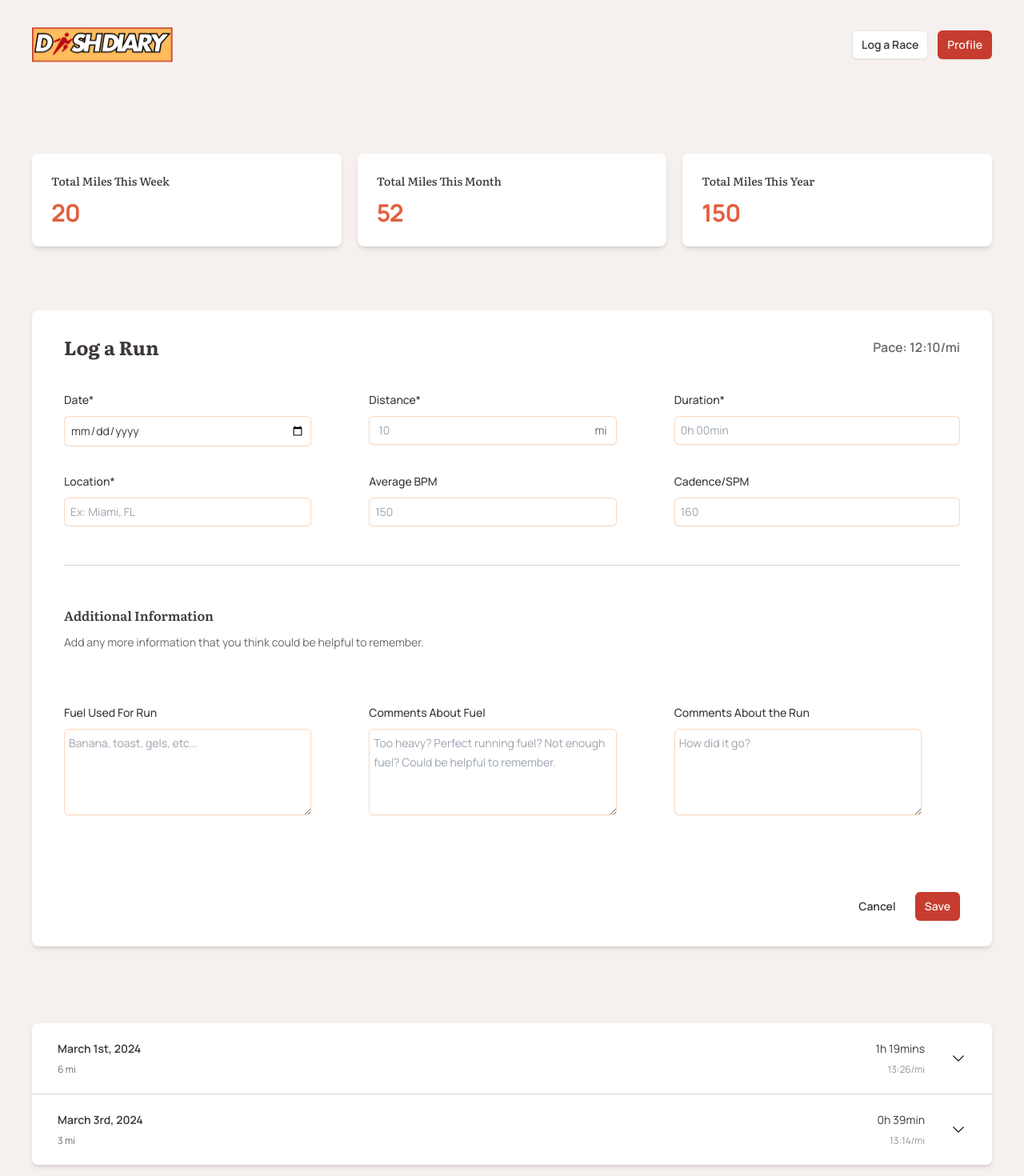
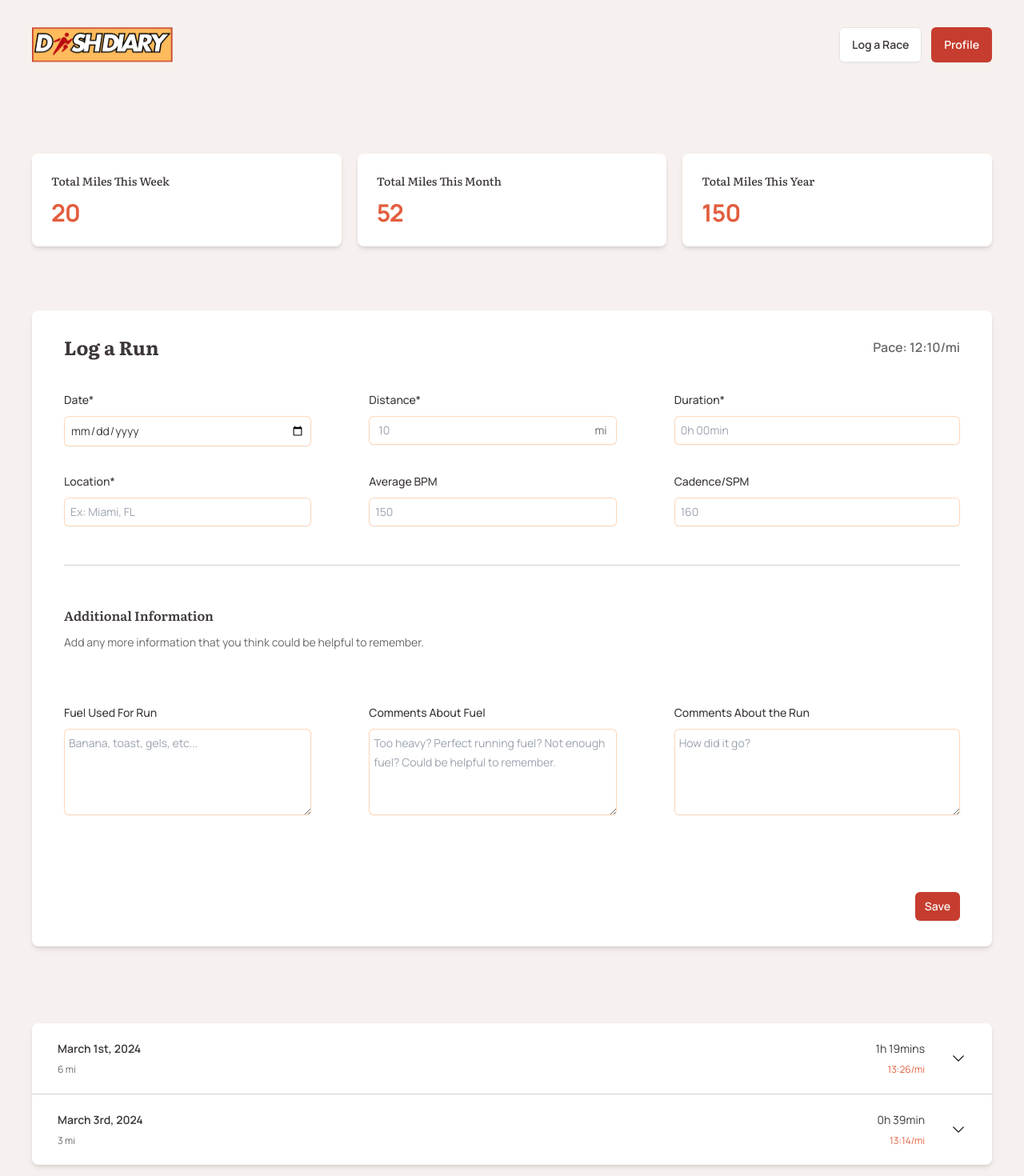
Before and after one commit to bfreitas1098/dashdiary, a React (Create React App) app: page / in a window 1280 px wide. Shown: the top 1470 px of the page at 80% size. Built offline with nearby package versions, Linux system fonts and the light colour scheme.

Commit message:
Made small changes to the UI

```diff
--- a/src/App.css
+++ b/src/App.css
@@ -18,7 +18,13 @@ body {
 }
 
 button {
-  transition: all 200ms ease-in-out;
+  transition: all 300ms ease-in-out;
+}
+
+/* Header */
+.logo {
+  width: 11rem;
+  height: 7rem;
 }
 
 /* Stats */
@@ -57,7 +63,7 @@ footer a:link,
 footer a:visited {
   text-decoration: underline;
   color: inherit;
-  padding-left: 0.2rem;
+  padding-left: 0.25rem;
   transition: 200ms ease-in;
 }
 
--- a/src/Form.js
+++ b/src/Form.js
@@ -185,7 +185,7 @@ export default function Form() {
                 />
               </div>
             </div>
-            <div className="sm:col-span-2 mr-12">
+            <div className="sm:col-span-2">
               <label
                 htmlFor="comments"
                 className="block text-sm font-medium leading-6 text-body"
@@ -206,13 +206,7 @@ export default function Form() {
           </div>
         </div>
 
-        <div className="mt-6 flex items-center justify-end gap-x-6">
-          <button
-            type="button"
-            className="text-sm font-semibold leading-6 text-body"
-          >
-            Cancel
-          </button>
+        <div className="mt-4 flex items-center justify-end">
           <button
             type="submit"
             className="rounded-md bg-primary px-3 py-2 text-sm font-semibold text-white shadow-sm hover:bg-darkOrange focus-visible:outline focus-visible:outline-2 focus-visible:outline-offset-2 focus-visible:outline-primary"
--- a/src/Header.css
+++ /dev/null
@@ -1,4 +0,0 @@
-.logo {
-  width: 11rem;
-  height: 7rem;
-}
--- a/src/Header.js
+++ b/src/Header.js
@@ -1,5 +1,4 @@
 import logo from "./logo.svg";
-import "./Header.css";
 
 const Header = () => {
   return (
@@ -10,13 +9,13 @@ const Header = () => {
       <div className="mt-4 flex md:ml-4 md:mt-0">
         <button
           type="button"
-          className="inline-flex items-center rounded-md bg-white2 px-3 py-2 text-sm font-semibold text-body shadow-sm ring-1 ring-inset ring-lightGray hover:bg-hovWhite"
+          className="inline-flex items-center rounded-md bg-white2 px-4 py-3 text-sm font-semibold text-body shadow-sm ring-1 ring-inset ring-lightGray hover:bg-lightOrange hover:text-body"
         >
           Log a Race
         </button>
         <button
           type="button"
-          className="ml-3 inline-flex items-center rounded-md bg-primary px-3 py-2 text-sm font-semibold text-white shadow-sm hover:bg-darkOrange focus-visible:outline focus-visible:outline-2 focus-visible:outline-offset-2 focus-visible:primary"
+          className="ml-3 inline-flex items-center rounded-md bg-primary px-4 py-3 text-sm font-semibold text-white2 shadow-sm hover:bg-darkOrange focus-visible:outline focus-visible:outline-2 focus-visible:outline-offset-2 focus-visible:primary"
         >
           Profile
         </button>
--- a/src/List.js
+++ b/src/List.js
@@ -1,4 +1,4 @@
-const people = [
+const runs = [
   {
     date: "March 1st, 2024",
     distance: "6 mi",
@@ -19,26 +19,23 @@ export default function List() {
   return (
     <div className="px-10 mb-48">
       <ul className="divide-y divide-gray bg-white2 rounded-lg shadow-md">
-        {people.map((person) => (
-          <li
-            key={person.id}
-            className="flex justify-between gap-x-6 py-5 px-8"
-          >
+        {runs.map((run) => (
+          <li key={run.id} className="flex justify-between gap-x-6 py-5 px-8">
             <div className="flex min-w-0 gap-x-4">
               <div className="min-w-0 flex-auto">
                 <p className="text-sm font-semibold leading-6 text-body">
-                  {person.date}
+                  {run.date}
                 </p>
                 <p className="mt-1 truncate text-xs leading-5 text-darkGray">
-                  {person.distance}
+                  {run.distance}
                 </p>
               </div>
             </div>
             <div className="lg:flex md:flex lg:flex-row md:flex-row lg:items-center md:items-center shrink-0 gap-8 sm:items-end">
               <div className="hidden sm:flex sm:flex-col sm:items-end">
-                <p className="text-sm leading-6 text-body">{person.duration}</p>
-                <p className="mt-1 text-xs leading-5 text-placeholder">
-                  <time dateTime={person.id}>{person.pace}</time>
+                <p className="text-sm leading-6 text-body">{run.duration}</p>
+                <p className="mt-1 text-xs leading-5 text-darkOrange">
+                  <time dateTime={run.id}>{run.pace}</time>
                 </p>
               </div>
               <svg
--- a/tailwind.config.js
+++ b/tailwind.config.js
@@ -7,7 +7,6 @@ module.exports = {
       current: "currentColor",
       white: "#F6F1EE",
       white2: "#ffffff",
-      // body: "#272121",
       body: "#3d3737",
       gray: "#d4d3d3",
       primary: "#C63D2F",
```
Also changed, not shown: src/App.js (+4 -4 lines).
